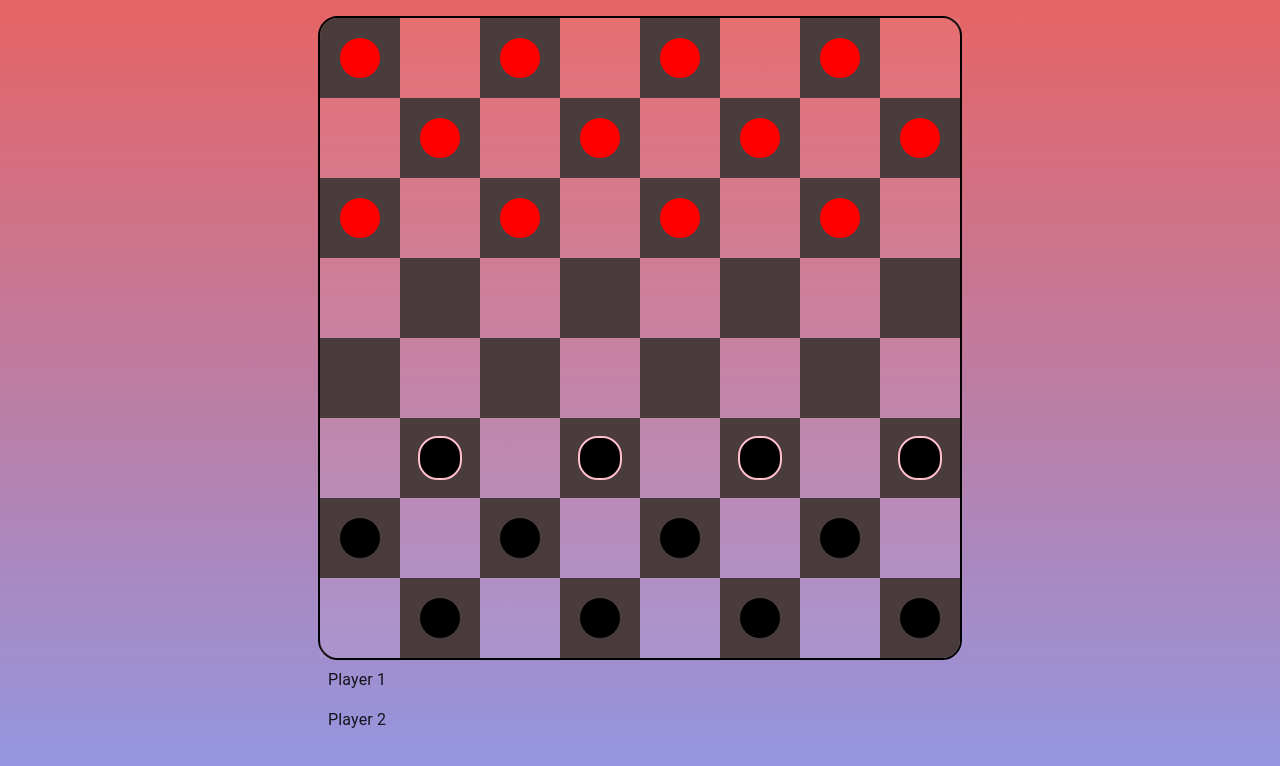
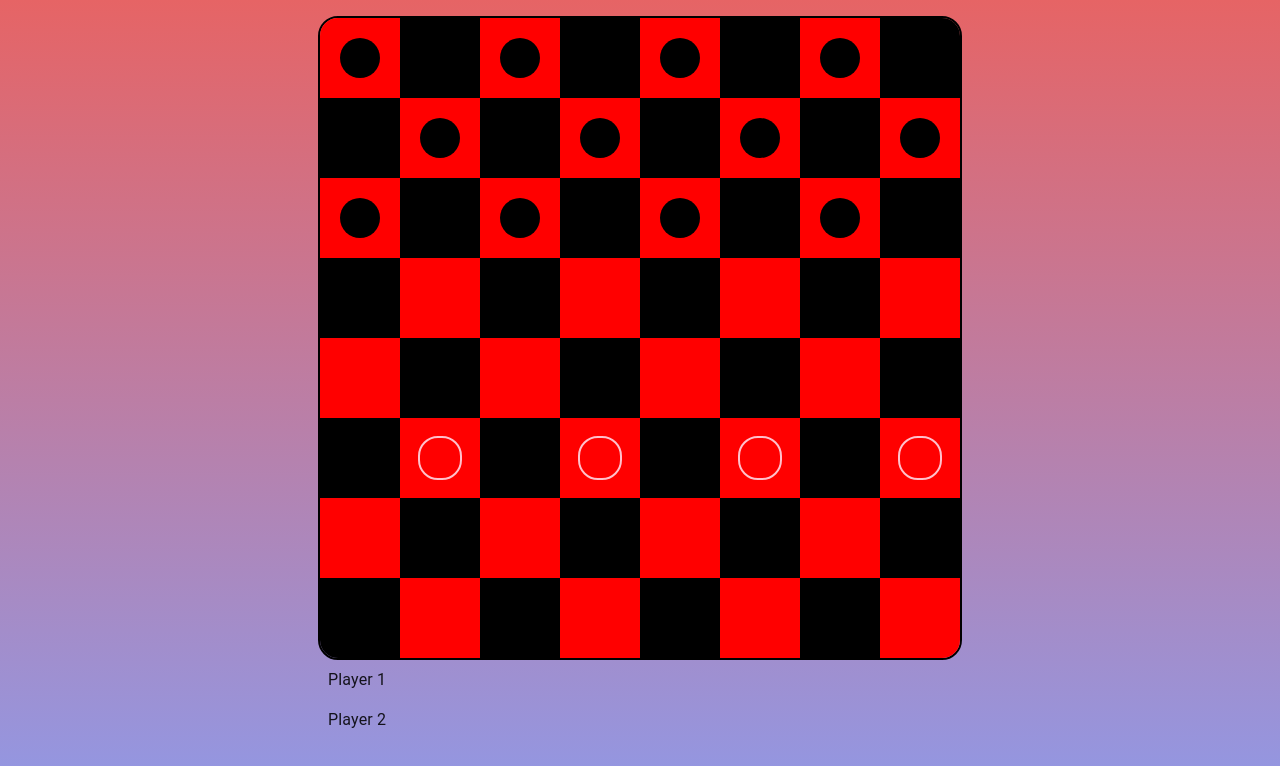
Before and after one commit to J-Vaht-98/ReactCheckers, a React (Create React App) app in the folder game/: page /play in a window 1280 px wide. Both pictures are taken after a click on the button "PLAY SINGLE PLAYER". Shown: the top 766 px of the page. Built offline with nearby package versions, Linux system fonts and the light colour scheme.

Commit message:
Refactored to allow custom colors

```diff
--- a/game/src/Components/Button.js
+++ b/game/src/Components/Button.js
@@ -1,3 +1,6 @@
+import { useContext } from "react"
+import { CustomColors } from "../Pages/Play/Play"
+
 const checkIfButtonAvailable = (moves,row,col) =>{
     return moves[`${row}${col}`] !== undefined
 }
@@ -5,10 +8,18 @@ const checkIsSelected = (game, row,col)=>{
     return game.moveFrom == `${row}${col}`
 }
 function Button({button,row,col,game,clickHandler}) {
+    const btnColors = useContext(CustomColors).buttons.colors
+    if(button === 0) return <></>
+
+    const buttonColor = btnColors[Math.abs(button) - 1]
     let buttonStyle = Math.abs(button) === game.activePlayer ? {border: "2px solid green"} : {}
     let isAvailable = checkIfButtonAvailable(game.availableMoves,row,col)
     isAvailable ? buttonStyle = {border:"pink 2px solid"} :buttonStyle = {}
+
+    buttonStyle['background'] = buttonColor
     if(checkIsSelected(game,row,col)) buttonStyle['background'] = 'white'
+
+
     return ( <>
         {button === 1 && <div onClick={e => clickHandler(e)} key = {row + " " + col} row={row} col={col} style={buttonStyle} className='player-1 button ' />}
         {button === 2 && <div onClick={e => clickHandler(e)} key = {row + "+" + col} row={row} col={col} style={buttonStyle} className='player-2 button ' />}
--- a/game/src/Components/Square.js
+++ b/game/src/Components/Square.js
@@ -1,6 +1,7 @@
-import React from "react";
+import React, { useContext } from "react";
 import Button from "./Button";
 import GhostButton from "./GhostButton";
+import { CustomColors } from "../Pages/Play/Play";
 const checkIfHighlighted = (squares, row, col) => {
     for (const i in squares) {
         const square = squares[i].path[0];
@@ -21,13 +22,17 @@ function Square({ row, col, game, handleClick, isRotated, dispatchClick }) {
     let className = "square ";
     if (row === 0 && col === 0) className += " top-left-corner-square";
     if (row === 7 && col === 7) className += " bottom-right-corner-square";
-    let buttonStyle = {}; //game.activePlayer !== Math.abs(button) ? {opacity:"0.7"}: {}
+    if (row === 0 && col === 7) className += " top-right-corner-square";
+    if (row === 7 && col === 0) className += " bottom-left-corner-square";
+    const colors = useContext(CustomColors)
+    let squareColor = null;
     if (row % 2 === 0 && col % 2 === 0) {
-        className += " black";
+        squareColor = colors.blackSquare
     }
     if (row % 2 === 1 && col % 2 === 1) {
-        className += " black";
+        squareColor = colors.blackSquare
     }
+    if(!squareColor) squareColor = colors.whiteSquare
 
     const squareHandleClick = (e) => {
         //Conditionally emit this event only if black square with no button and a moveable btn is selected
@@ -66,6 +71,9 @@ function Square({ row, col, game, handleClick, isRotated, dispatchClick }) {
 
     return (
         <div
+            style={{
+                background:squareColor
+            }}
             onClick={(e) => squareHandleClick(e)}
             row={row}
             col={col}
--- a/game/src/Pages/Play/Play.js
+++ b/game/src/Pages/Play/Play.js
@@ -1,83 +1,94 @@
 import Game from "../../Game/Game";
 import App from "../../App";
-import Button from '@mui/material/Button';
-import CssBaseline from '@mui/material/CssBaseline';
-import Box from '@mui/material/Box';
-import Container from '@mui/material/Container';
-import Settings from './Components/Settings';
-import { useState } from "react";
+import Button from "@mui/material/Button";
+import CssBaseline from "@mui/material/CssBaseline";
+import Box from "@mui/material/Box";
+import Container from "@mui/material/Container";
+import Settings from "./Components/Settings";
+import { createContext, useState } from "react";
+
+export const CustomColors = createContext();
 
 function Play() {
     const gameState = [
-        [2,0,2,0,2,0,2,0],
-        [0,2,0,2,0,2,0,2],
-        [2,0,2,0,2,0,2,0],
-        [0,0,0,0,0,0,0,0],
-        [0,0,0,0,0,0,0,0],
-        [0,1,0,1,0,1,0,1],
-        [1,0,1,0,1,0,1,0],
-        [0,1,0,1,0,1,0,1],
-      ]
-      const gameState2 = [ //this just a dummy gamestate for debugging
+        [2, 0, 2, 0, 2, 0, 2, 0],
+        [0, 2, 0, 2, 0, 2, 0, 2],
+        [2, 0, 2, 0, 2, 0, 2, 0],
+        [0, 0, 0, 0, 0, 0, 0, 0],
+        [0, 0, 0, 0, 0, 0, 0, 0],
+        [0, 1, 0, 1, 0, 1, 0, 1],
+        [1, 0, 1, 0, 1, 0, 1, 0],
+        [0, 1, 0, 1, 0, 1, 0, 1],
+    ];
+    const gameState2 = [
+        //this just a dummy gamestate for debugging
         // [0,0,0,0,0,0,0,0],
-        [2,0,0,0,0,0,0,0],
-        [0,1,0,0,0,0,0,0],
-        [0,0,1,0,0,0,0,0],
-        [0,0,0,1,0,0,0,0],
-        [0,0,1,0,0,0,0,0],
-        [0,0,0,1,0,1,0,0],
-        [0,0,0,0,0,0,0,0],
-        [0,0,0,0,0,0,0,0],
-      ]
+        [2, 0, 0, 0, 0, 0, 0, 0],
+        [0, 1, 0, 0, 0, 0, 0, 0],
+        [0, 0, 1, 0, 0, 0, 0, 0],
+        [0, 0, 0, 1, 0, 0, 0, 0],
+        [0, 0, 1, 0, 0, 0, 0, 0],
+        [0, 0, 0, 1, 0, 1, 0, 0],
+        [0, 0, 0, 0, 0, 0, 0, 0],
+        [0, 0, 0, 0, 0, 0, 0, 0],
+    ];
 
-    const [gameStarted, setGameStarted] = useState(false)
-    const [playComputer,setPlayComputer] = useState(true)
-    const settings = {
-      game:{
-        playComputer:playComputer
-      }
-    }
+    const [gameStarted, setGameStarted] = useState(false);
+    const [playComputer, setPlayComputer] = useState(true);
+
+    const customColors = {
+        blackSquare: "red", // the squares with buttons on them
+        whiteSquare: "black",
+        buttons: {
+            colors: ["red", "black"], //definitely check that the blackSquare and button colors dont clash
+        },
+    };
+    const gameSettings = {
+        playComputer: playComputer,
+    };
     return (
         <>
             <CssBaseline />
-        {gameStarted ?
+            {gameStarted ? (
                 <Box
                     sx={{
-        boxSizing:'content-box',
+                        boxSizing: "content-box",
                         marginTop: 2,
                         display: "flex",
-        flexDirection:'column',
-        alignItems:'center',
+                        flexDirection: "column",
+                        alignItems: "center",
                     }}
-      component="main" maxWidth="s">
-        <App game={new Game(gameState,settings.game)}/>
+                    component="main"
+                    maxWidth="s">
+                    <CustomColors.Provider value={customColors}>
+                        <App game={new Game(gameState, gameSettings)} />
+                    </CustomColors.Provider>
                 </Box>
-        :
+            ) : (
                 <Container component="main" maxWidth="xs">
                     <Box
-          maxWidth='xs'
+                        maxWidth="xs"
                         sx={{
-            mt:22,
-            gap:4,
-            display: 'flex',
-            flexDirection: 'column',
-            alignItems: 'left',
-          }}
-          >
+                            mt: 22,
+                            gap: 4,
+                            display: "flex",
+                            flexDirection: "column",
+                            alignItems: "left",
+                        }}>
                         <Button
                             variant="contained"
                             sx={{
-                mt:1
+                                mt: 1,
                             }}
-              onClick={()=>setGameStarted(true)}
-              >Play single player</Button>
+                            onClick={() => setGameStarted(true)}>
+                            Play single player
+                        </Button>
                         <Settings setPlayComputer={setPlayComputer} />
                     </Box>
                 </Container>
-        }
+            )}
         </>
     );
 }
 
-
 export default Play;
--- a/game/src/index.js
+++ b/game/src/index.js
@@ -1,4 +1,4 @@
-import React from "react";
+import React, { createContext } from "react";
 import ReactDOM from "react-dom/client";
 import "./index.css";
 import reportWebVitals from "./reportWebVitals";
@@ -7,27 +7,27 @@ import Login from "./Pages/Login/Login";
 import NotFound from "./Pages/NotFound";
 import Play from "./Pages/Play/Play";
 import { createTheme, ThemeProvider } from "@mui/material/styles";
-import {purple} from '@mui/material/colors'
+import { purple } from "@mui/material/colors";
 
 const root = ReactDOM.createRoot(document.getElementById("root"));
 const theme = createTheme({
-    palette:{
-        primary:{
-            main:purple[500]
-        }
+    palette: {
+        primary: {
+            main: purple[500],
+        },
     },
-    Square:{
-        blackSquare:purple[500]
-    }
-})
+    Square: {
+        blackSquare: purple[500],
+    },
+});
 root.render(
     <BrowserRouter>
         <ThemeProvider theme={theme}>
-            <Routes>
-                <Route path="/" element={<Login />} />
-                <Route path="/play" element={<Play />} />
-                <Route path="*" element={<NotFound />} />
-            </Routes>
+                <Routes>
+                    <Route path="/" element={<Login />} />
+                    <Route path="/play" element={<Play />} />
+                    <Route path="*" element={<NotFound />} />
+                </Routes>
         </ThemeProvider>
     </BrowserRouter>
 );
--- a/game/src/styles/Board.css
+++ b/game/src/styles/Board.css
@@ -57,11 +57,19 @@
     justify-content: center;
     align-items: center;
 }
+
+/*Corner squares */
 .bottom-right-corner-square{
     border-bottom-right-radius: 18px;
 }
 .top-left-corner-square{
     border-top-left-radius: 18px;
+}
+.top-right-corner-square{
+    border-top-right-radius: 18px;
+}
+.bottom-left-corner-square{
+    border-bottom-left-radius: 18px;
 }
 /*button thats selected should flash*/
 .selected div{
```
Lines whose indentation alone changed are shown as unchanged.
